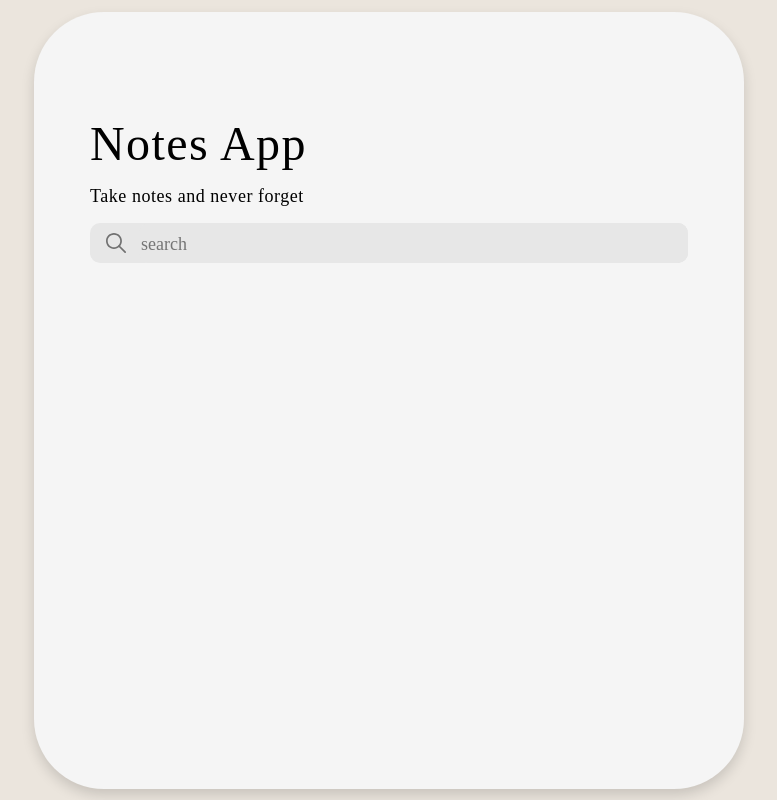
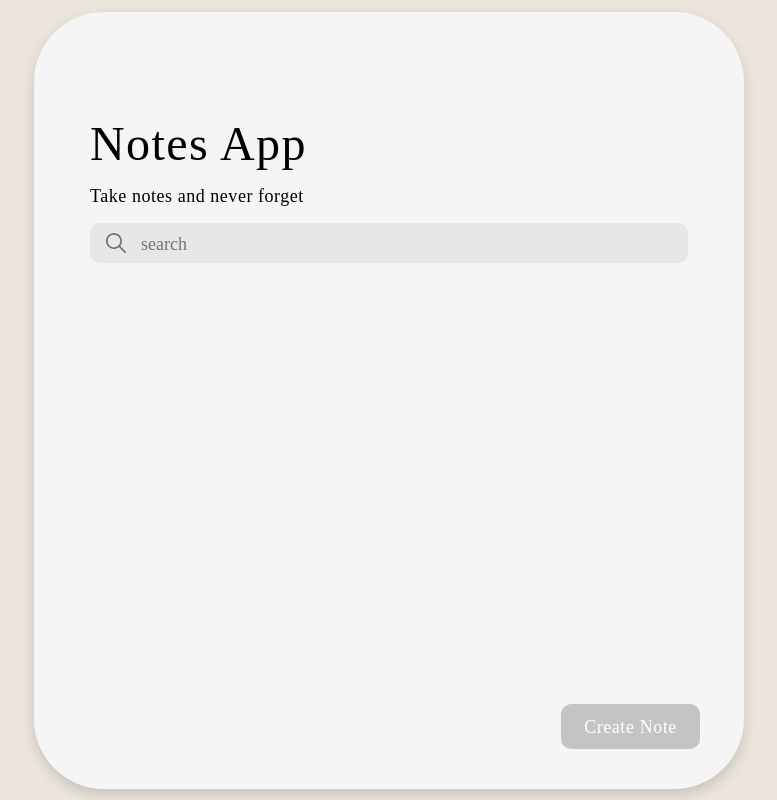
Before and after one commit to Nahee-Park/JS-Study, a React (Create React App) app in the folder 3rdweek/noteapp/: page / in a window 1280 px wide. Shown: the whole page, without its empty margins (251-1028 px from the left). Built offline with nearby package versions, Linux system fonts and the light colour scheme; the HTML template or start-up script is replaced by a standard one; a web font is replaced by a local one.

Commit message:
feat: DrawMain, CreateNote 퍼블리싱 수정

```diff
--- a/3rdweek/noteapp/src/Screens/CreateNote.js
+++ b/3rdweek/noteapp/src/Screens/CreateNote.js
@@ -91,6 +91,7 @@ justify-content: center;
         width: 591px;
         height: 51px;
         background: #FFFFFF;
+        color: #2d2d2d;
         border-radius: 20px;
     }
 }
@@ -113,6 +114,7 @@ justify-content: center;
         width: 591px;
         height: 51px;
         background: #FFFFFF;
+        color: #2d2d2d;
         border-radius: 20px;
     }
 }
--- a/3rdweek/noteapp/src/Screens/DrawMain.js
+++ b/3rdweek/noteapp/src/Screens/DrawMain.js
@@ -2,6 +2,7 @@ import React, {useState} from "react";
 import Title from '../components/Title';
 import searchIcon from '../images/searchIcon.svg';
 import styled from 'styled-components';
+import Button from '../components/Button'
 
 //대략적인 구조가 우선 create 노트에서 로컬스토리지에 내용값+제목값+저장 시간을 저장할 거임
 //여가서 받은 인풋값을 로컬스토리지 돎면서 비교해서 같으면 그 노트를 찾는 방식으로
@@ -34,8 +35,10 @@ function DrawMain () {
                     >
                     </input>
                 </form>
+                {/* height: 381, width:598 안에서 스크롤  */}
                 {/* map 돌려서 로컬스토리지 객체 잠시 배열로 바꾼 후 순회해서 그 갯수만큼 Notelist 불러오기 */}
                 {/* <NoteList/> */}
+                <Button className="btn-create" size="large" color="gray">Create Note</Button>
             </div>
         </DrawMainWrap>
     );
@@ -88,4 +91,8 @@ form{
         border-radius: 10px;
     }
 }
+.btn-create{
+    margin-left: 527px;
+    margin-top: 441px;
+}
 `;
```
